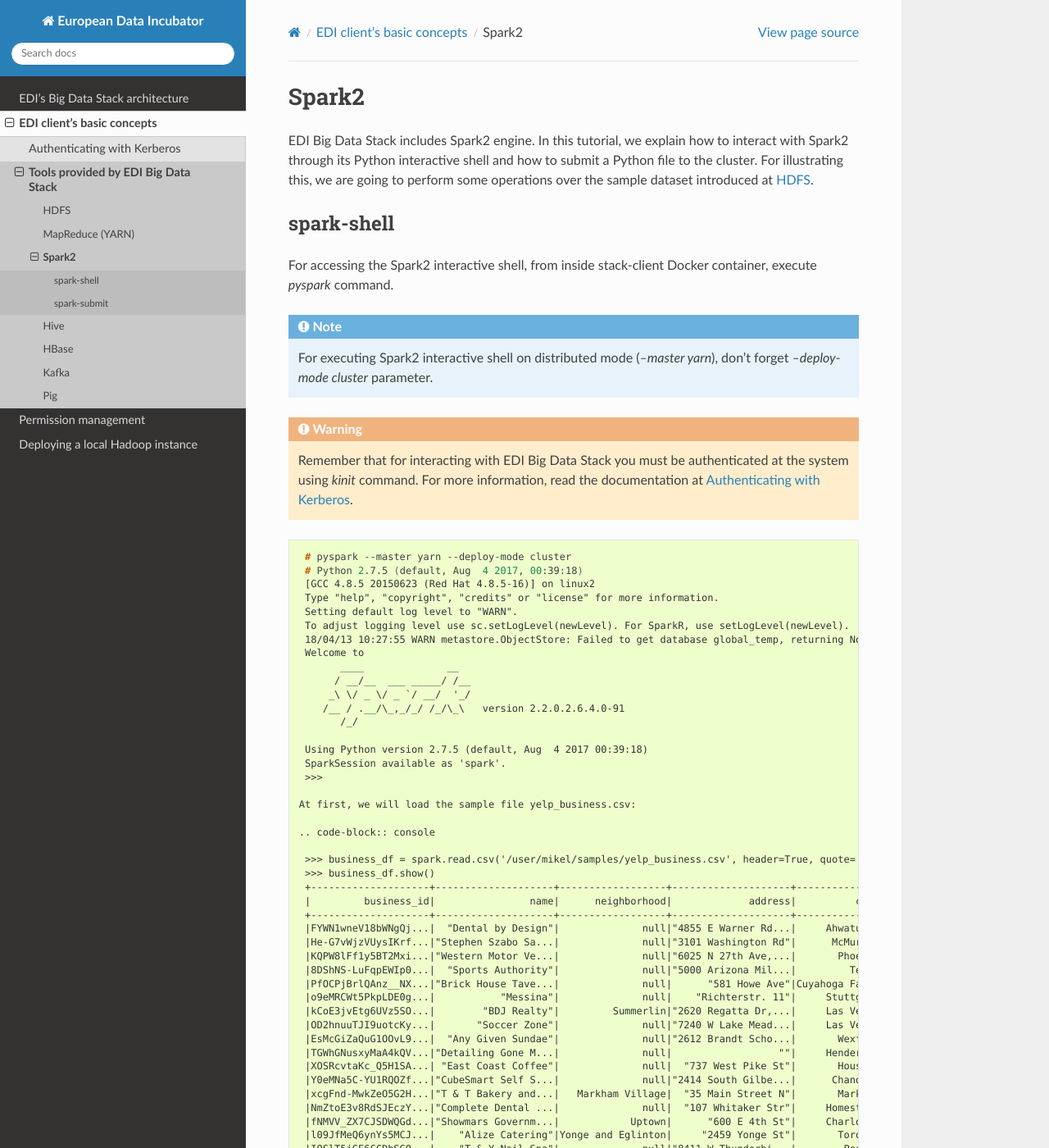
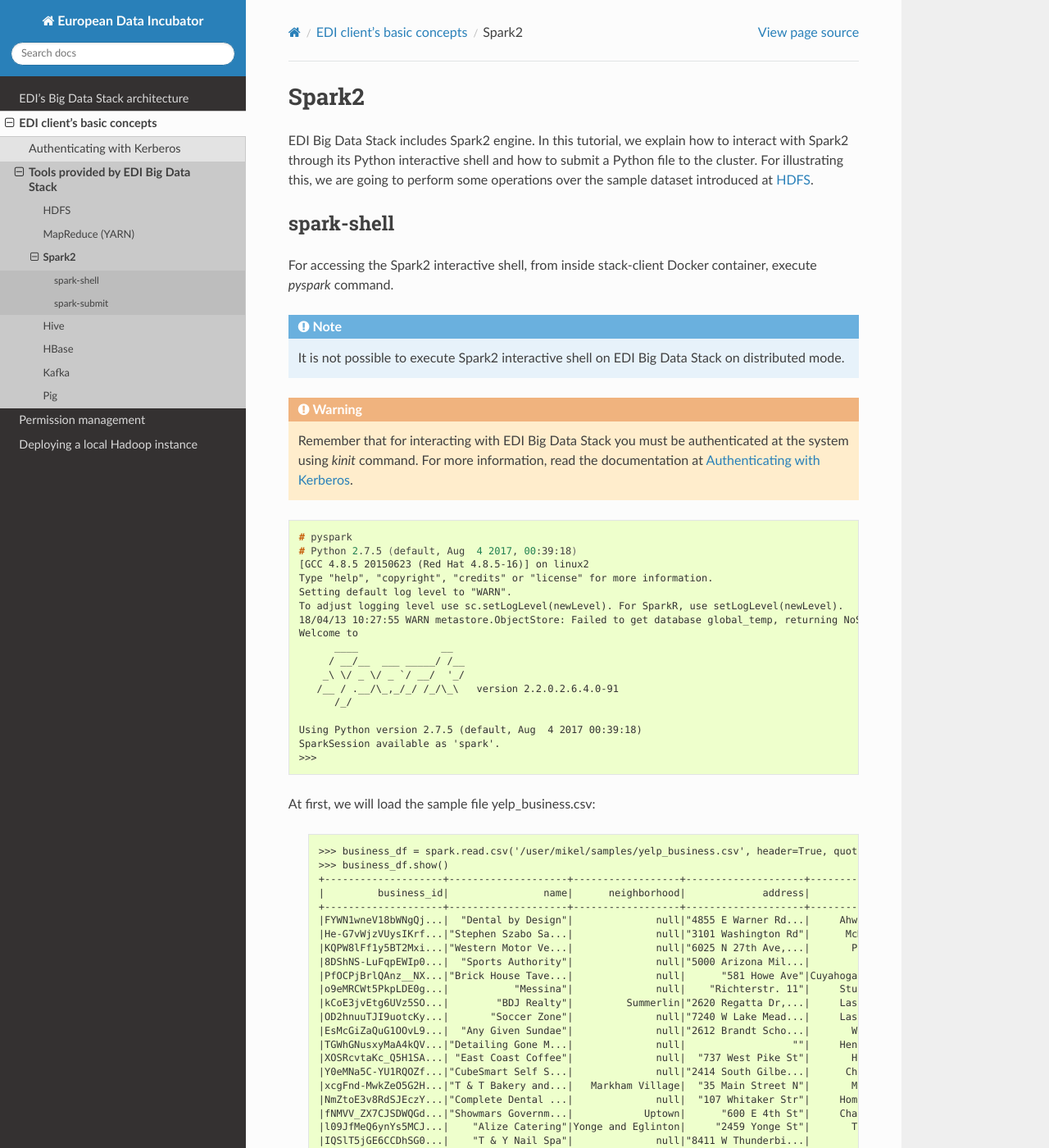
Before and after one commit to edincubator/edi-doc, a Sphinx documentation site: the page built from source/big-data-stack/tools/spark2.rst, in a window 1280 px wide and 1400 px high. Shown: the whole window at 82% size. Built offline with Sphinx 7.4.7 and the Read the Docs theme 2.0.0, drawn with Linux system fonts in a browser that asks for light colours.

Commit message:
Fixing spark2 documentation

```diff
--- a/source/big-data-stack/tools/spark2.rst
+++ b/source/big-data-stack/tools/spark2.rst
@@ -14,9 +14,8 @@
 
 .. note::
 
-  For executing Spark2 interactive shell on distributed mode (`--master yarn`),
-  don't forget `--deploy-mode cluster` parameter.
-
+  It is not possible to execute Spark2 interactive shell on EDI Big Data Stack
+  on distributed mode.
 
 .. warning::
 
@@ -27,7 +26,7 @@
 
 .. code-block:: console
 
-  # pyspark --master yarn --deploy-mode cluster
+  # pyspark
   # Python 2.7.5 (default, Aug  4 2017, 00:39:18)
   [GCC 4.8.5 20150623 (Red Hat 4.8.5-16)] on linux2
   Type "help", "copyright", "credits" or "license" for more information.
@@ -45,7 +44,7 @@
   SparkSession available as 'spark'.
   >>>
 
- At first, we will load the sample file yelp_business.csv:
+At first, we will load the sample file yelp_business.csv:
 
  .. code-block:: console
 
```
